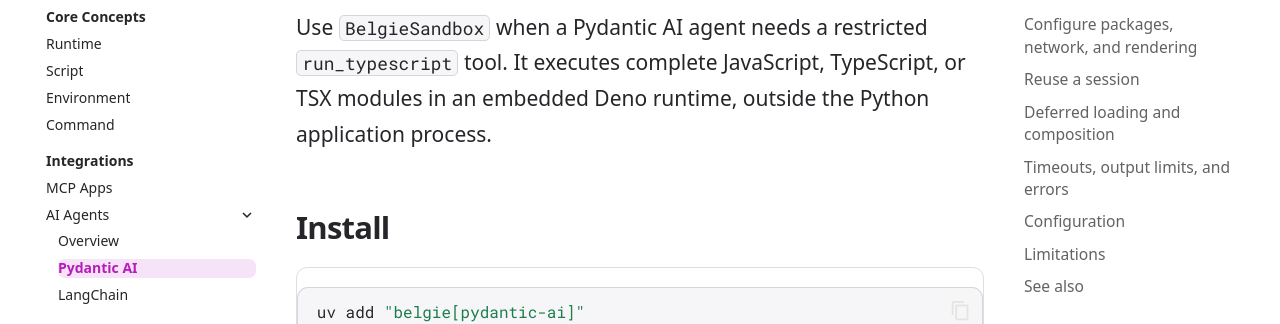
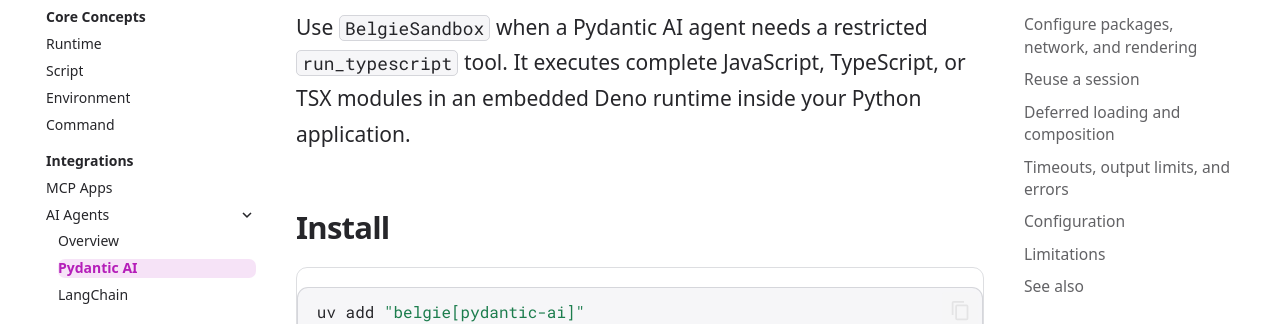
Before and after one commit to mplemay/belgie, an MkDocs documentation site: the page built from docs/agents/pydantic-ai.md, in a window 1280 px wide and 900 px high. Shown: the part 236-560 px from the top of the window. Built offline with MkDocs 1.6.1 and Material for MkDocs 9.7.7, drawn with Linux system fonts in a browser that asks for light colours; comment, search, counter and statistics services are not loaded.

Commit message:
docs: avoid claiming BelgieSandbox is process-isolated
Align the Pydantic AI intro with the embedded runtime model so readers
do not skip OS/cloud isolation for untrusted agent code.

Co-authored-by: Matt LeMay <mplemay@users.noreply.github.com>

```diff
--- a/docs/agents/pydantic-ai.md
+++ b/docs/agents/pydantic-ai.md
@@ -1,8 +1,8 @@
 # Pydantic AI
 
 Use `BelgieSandbox` when a Pydantic AI agent needs a restricted `run_typescript` tool. It executes
-complete JavaScript, TypeScript, or TSX modules in an embedded Deno runtime, outside the Python
-application process.
+complete JavaScript, TypeScript, or TSX modules in an embedded Deno runtime inside your Python
+application.
 
 ## Install
 
```
